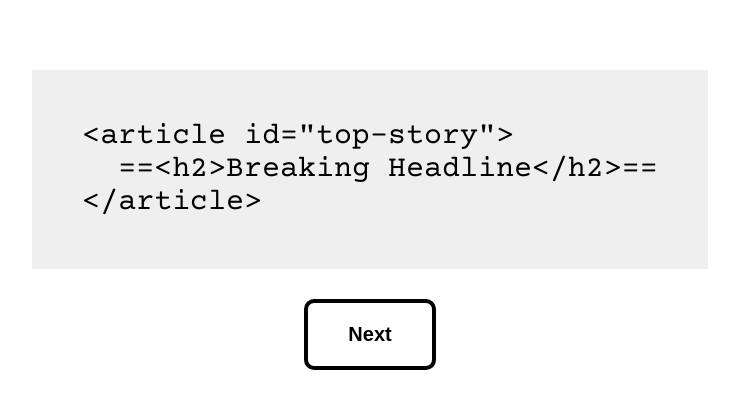
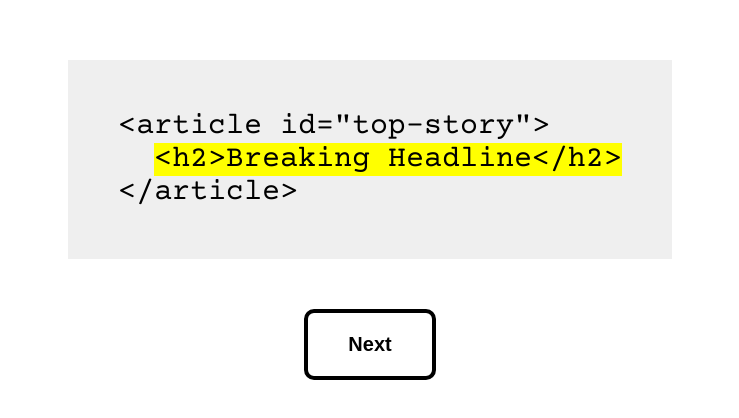
Before and after one commit to cmaissan/css-bingo, a React (Create React App) app: page /play in a window 1280 px wide. Shown: the part 180-598 px from the top of the page, without its empty margins (270-1009 px from the left). Built offline with nearby package versions, Linux system fonts and the light colour scheme; the HTML template or start-up script is replaced by a standard one.

Commit message:
Highlight element

```diff
--- a/src/Play.js
+++ b/src/Play.js
@@ -35,7 +35,12 @@ function Play() {
       </>}
 
       {!isFinished && <>
-        {currentSelector > -1 && <Selector markup={selectors[currentSelector].markup} />}
+        {currentSelector > -1 &&
+          <Selector
+            markup={selectors[currentSelector].markup}
+            note={selectors[currentSelector].note}
+          />
+        }
         <button className="Button" onClick={next}>Next</button>
       </>}
 
--- a/src/Selector.css
+++ b/src/Selector.css
@@ -1,9 +1,16 @@
 .Selector {
+  font-size: 2rem;
+  text-align: center;
+  margin-bottom: 4rem;
+}
+
+.Selector-Code {
   background: #efefef;
   display: block;
   font-family: 'Courier Prime', monospace;
   font-size: 3rem;
-  margin-bottom: 3rem;
+  margin-bottom: 1rem;
   padding: 5rem;
+  text-align: left;
   white-space: pre;
 }
--- a/src/Selector.js
+++ b/src/Selector.js
@@ -1,9 +1,31 @@
 import './Selector.css';
 
 function Selector(props) {
+
+  const formatted = () => {
+
+    // Encode HTML entities
+    let encoded = props.markup.replace(/[&<>'"]/g,
+      tag => ({
+        '&': '&amp;',
+        '<': '&lt;',
+        '>': '&gt;',
+        "'": '&#39;',
+        '"': '&quot;'
+      }[tag])
+    );
+
+    // Highlight elements
+    let regex = /==(.*)==/gi;
+    encoded = encoded.replace(regex, '<mark>$1</mark>');
+
+    return encoded;
+  };
+
   return (
     <div className="Selector">
-      {props.markup}
+      <div className="Selector-Code" dangerouslySetInnerHTML={{ __html: formatted()}}></div>
+      {props.note && <span>({props.note})</span>}
     </div>
   );
 }
--- a/src/data.json
+++ b/src/data.json
@@ -9,7 +9,7 @@
       "selector": "#main-title"
     },
     {
-      "markup": "==<p id=\"intro\">Once upon a time, there was a cat and a dog.</p>==\n<p>They were best friends.</p>",
+      "markup": "==<p id=\"intro\">Once upon a time</p>==\n<p>Happily ever after</p>",
       "selector": "#intro"
     },
     {
@@ -35,7 +35,7 @@
       "selector": ".favorite"
     },
     {
-      "markup": "<p>You can afford it.</p>\n==<p class=\"fine-print\">36 equal payments</p>==",
+      "markup": "<p>You can afford it!</p>\n==<p class=\"fine-print\">36 equal payments</p>==",
       "selector": ".fine-print"
     },
     {
@@ -83,7 +83,7 @@
       "selector": "input[href='contact']"
     },
     {
-      "markup": "<div class=\"order\">>\n  ==<h2>New Sneakers</h2>==\n</div>",
+      "markup": "<div class=\"order\">\n  ==<h2>New Sneakers</h2>==\n</div>",
       "selector": ".order > h2"
     },
     {
@@ -93,11 +93,11 @@
   ],
   "O": [
     {
-      "markup": "<ol>\n  ==<li>Mix dry ingredients</li>\n==  <li>Slowly add milk</li>\n  <li>Pour into heated pan</li>\n</ul>",
+      "markup": "<ol>\n  ==<li>Mix dry ingredients</li>==\n  <li>Slowly add milk</li>\n  <li>Pour into heated pan</li>\n</ul>",
       "selector": "li:first-child"
     },
     {
-      "markup": "<ul>\n  <li>Red</li>\n  <li>Green</li>\n  <li>Blue</li>\n  <li>Yellow</li>\n  ==<li>Purple</li>==</ul>",
+      "markup": "<ul>\n  <li>Red</li>\n  <li>Green</li>\n  <li>Blue</li>\n  <li>Yellow</li>\n  ==<li>Purple</li>==\n</ul>",
       "selector": "li:last-child"
     },
     {
@@ -111,7 +111,7 @@
       "selector": "input:focus"
     },
     {
-      "markup": "<input name=\"option-1\" type=\"checkbox\" checked>\n<input name=\"option-2\" type=\"checkbox\">\n<input name=\"option-3\" type=\"checkbox\">",
+      "markup": "==<input name=\"option-1\" type=\"checkbox\" checked>==\n<input name=\"option-2\" type=\"checkbox\">\n<input name=\"option-3\" type=\"checkbox\">",
       "selector": "input:checked"
     }
   ],
```
